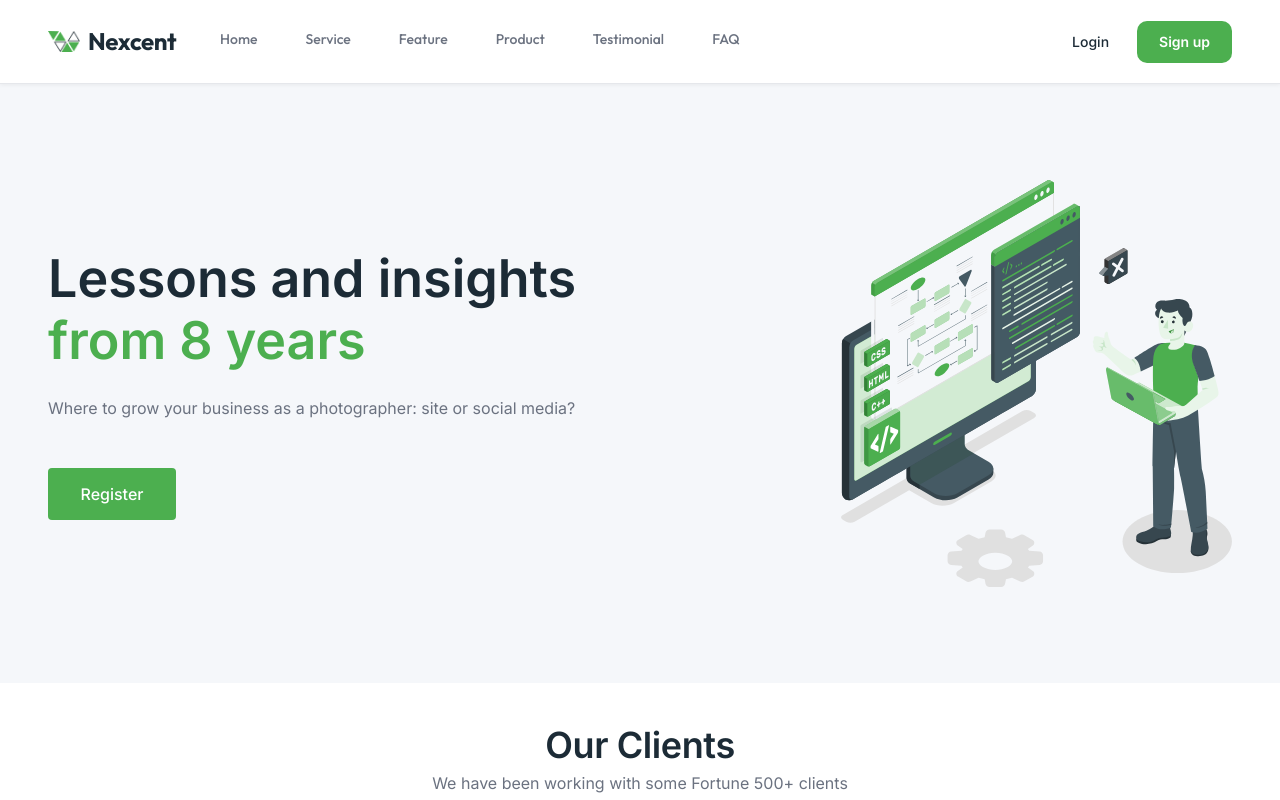
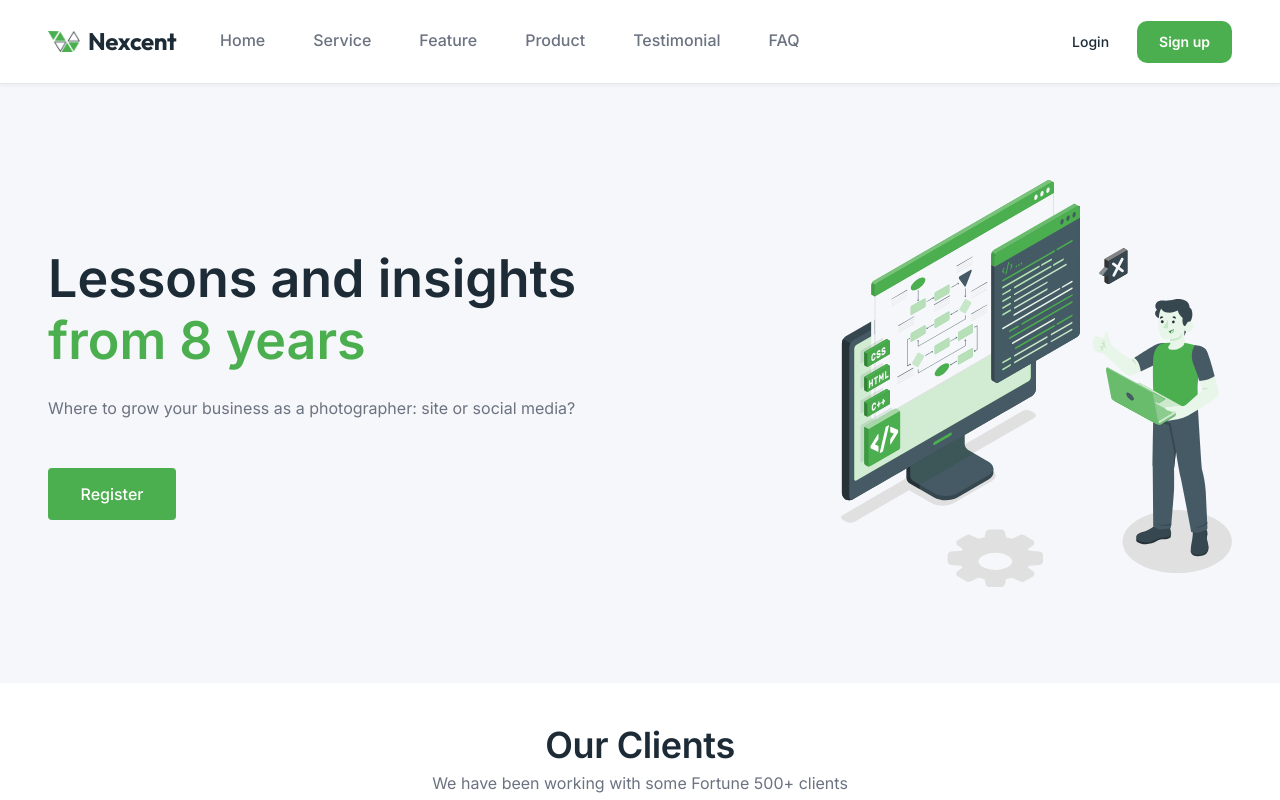
Before and after one commit to priambodogigieh-afk/landing-page, a React (Vite) app: page / in a window 1280 px wide. Shown: the top 800 px of the page. Built offline with nearby package versions, Linux system fonts and the light colour scheme.

Commit message:
style: update navbar link typography to Inter, 16px, weight 500, line-height 24px

```diff
--- a/src/styles/index.css
+++ b/src/styles/index.css
@@ -248,8 +248,11 @@ button {
 }
 
 .nav-links a {
-  font-size: 14px;
+  font-family: 'Inter', sans-serif;
+  font-size: 16px;
   font-weight: 500;
+  line-height: 24px;
+  letter-spacing: 0;
   color: var(--text);
   position: relative;
   padding-bottom: 3px;
```
